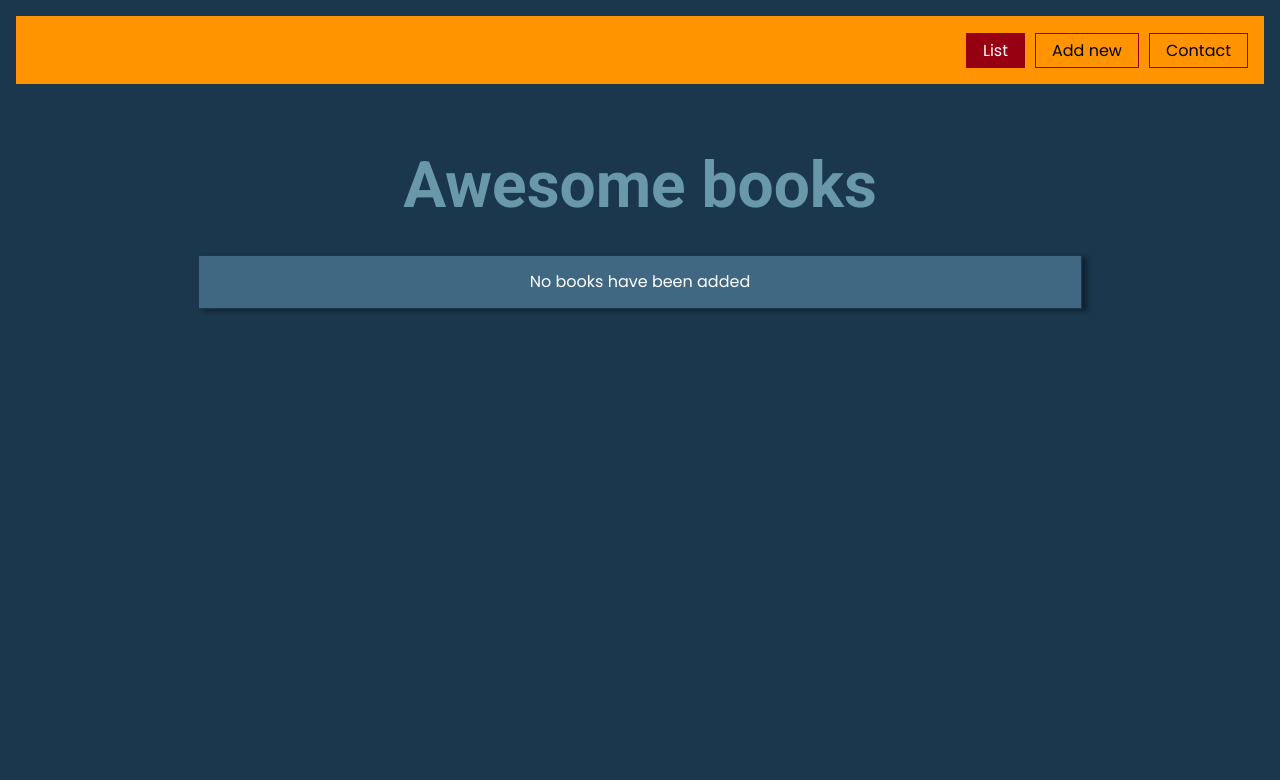
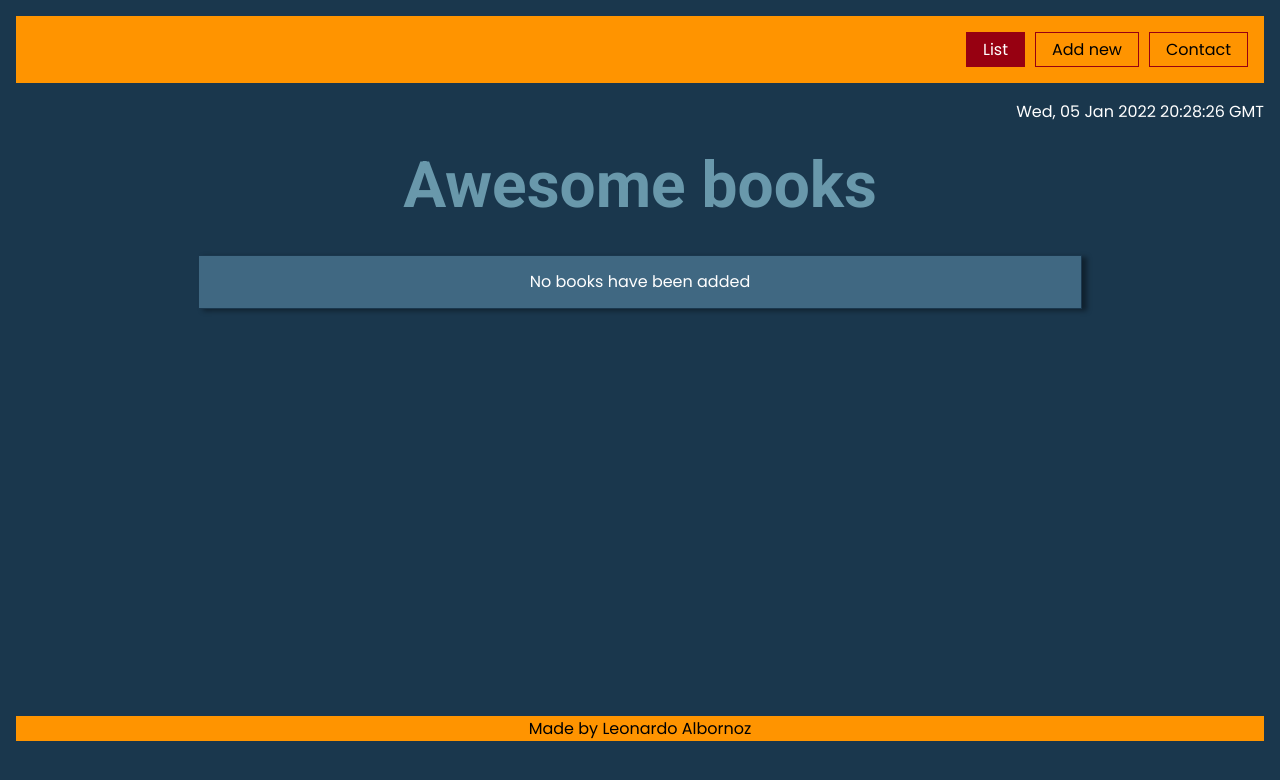
Before and after one commit to Leboroz/awesome-books, a website with bundled scripts: page index.html in a window 1280 px wide. Built offline with nearby package versions, Linux system fonts and the light colour scheme.

Commit message:
Add time span

```diff
--- a/index.html
+++ b/index.html
@@ -65,7 +65,9 @@
   </section>
  </main>
 <footer class="footer">
-  <p class="copyright"></p>
+  <div class="footer-section">
+    <p class="copyright">Made by Leonardo Albornoz</p>
+  </div>
 </footer>
 </body>
 </html>
--- /dev/null
+++ b/sass/sections/_footer.scss
@@ -0,0 +1,13 @@
+@use '../default' as *;
+
+.footer {
+ padding: 1rem;
+ &-section {
+  background-color: $yellow;
+
+  .copyright {
+   width: 100%;
+   text-align: center;
+  }
+ }
+}
--- a/sass/sections/_navbarSection.scss
+++ b/sass/sections/_navbarSection.scss
@@ -3,13 +3,15 @@
  width: 100vw;
  height: 100px;
  padding: 1rem;
+ flex-direction: column;
+ align-items: flex-end;
 
  .navbar {
   width: 100%;
   background-color: $yellow;
   align-items: center;
   justify-content: flex-end;
-  padding-right: 1rem;
+  padding: 1rem;
 
   .nav-links {
    list-style: none;
@@ -26,4 +28,10 @@
    }
   }
  }
+
+ .date {
+  margin-top: 1rem;
+  z-index: 10;
+  color: #fff;
+ }
 }
--- a/sass/style.scss
+++ b/sass/style.scss
@@ -19,7 +19,8 @@
 /*                                  SECTIONS                                  */
 
 /* -------------------------------------------------------------------------- */
+@use './sections/navbarSection';
 @use './sections/bookSection';
 @use './sections/formSection';
 @use './sections/contact';
-@use './sections/navbarSection';
+@use './sections/footer';
--- a/scripts/index.js
+++ b/scripts/index.js
@@ -12,8 +12,10 @@ window.onload = () => {
   const tracks = document.querySelector('.sections');
   const sections = Array.from(tracks.children);
   const navLinks = document.getElementById('nav_links');
-  console.log(bookSection)
-
+  const date = document.getElementById('date');
+  setInterval(() => {
+    date.innerHTML = new Date().toUTCString();
+  }, 1000)
   const removeHandler = (e) => {
     const card = e.target.parentNode;
     const title = card.children[0].innerHTML;
```
Also changed, not shown: assets/css/style.css, 1 other file.
